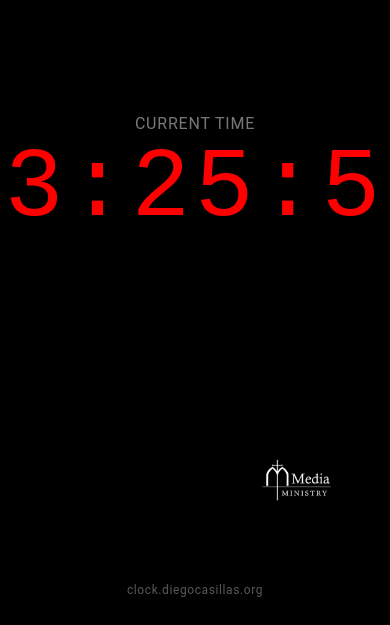
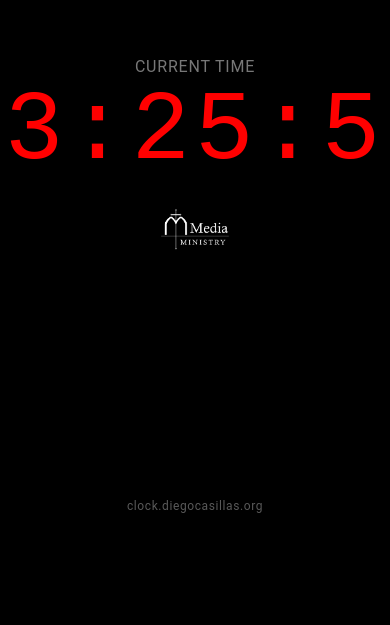
Before and after one commit to realdiegopoptart/production-clock, a plain HTML site: page index.html in a window 390 px wide. Shown: the part 303-928 px from the top of the page. After the commit the page ends 844 px from the top, so only its background shows below. Drawn offline with Linux system fonts and the light colour scheme; a web font is replaced by a local one.

Commit message:
Refactor layout and positioning of elements
Updated layout and positioning for responsive design.

```diff
--- a/index.html
+++ b/index.html
@@ -28,15 +28,29 @@
       margin: 0;
       text-align: center;
       overflow: hidden;
+      /* keep body positioned so we can absolutely center the main 'center' block */
+      position: relative;
     }
 
     main {
+      display: block;
+      width: 100%;
+      height: 100%;
+    }
+
+    /* Centering container that is truly centered in the viewport. The clock lives here. */
+    #center {
+      position: absolute;
+      top: 50%;
+      left: 50%;
+      transform: translate(-50%, -50%);
       display: flex;
       flex-direction: column;
       align-items: center;
       justify-content: center;
-      flex-grow: 1;
       width: 100%;
+      max-width: 100%;
+      pointer-events: none; /* children like logo are non-interactive by default */
     }
 
     #clock-label {
@@ -59,19 +73,46 @@
     }
 
     /* === BRAND LOGO === */
+    /* The logo is absolutely positioned relative to #center so it doesn't affect vertical centering. */
     #brand-logo {
-      position: fixed;
-      bottom: 2vw;
-      right: 2vw;
-      width: clamp(140px, 22vw, 300px);
+      position: absolute;
+      top: calc(100% + 0.6rem);
+      left: 50%;
+      /* Initial translateX used for centering; animation will also animate translateY and scale. */
+      transform: translateX(-50%);
+      display: block;
+      width: clamp(120px, 22vw, 300px);
       height: auto;
       max-width: 50%;
-      transition: opacity 0.3s ease;
-      pointer-events: none;
+      transition: opacity 0.3s ease, transform 0.15s ease;
+      pointer-events: none; /* don't intercept taps/clicks */
+      will-change: transform, opacity;
+      /* entrance animation: subtle fade + rise; short delay so clock appears first */
+      animation: logo-in 560ms cubic-bezier(.22,1,.36,1) 1 both;
+      animation-delay: 260ms;
     }
 
-    #brand-logo:hover {
-      opacity: 1;
+    /* hover left as no-op because pointer-events is none */
+    #brand-logo:hover { opacity: 1; }
+
+    /* Entrance keyframes: start slightly lower and faint, end at natural position and full opacity */
+    @keyframes logo-in {
+      from {
+        opacity: 0;
+        transform: translateX(-50%) translateY(8px) scale(0.985);
+      }
+      to {
+        opacity: 1;
+        transform: translateX(-50%) translateY(0) scale(1);
+      }
+    }
+
+    /* Respect users' reduced motion preferences */
+    @media (prefers-reduced-motion: reduce) {
+      #brand-logo {
+        animation: none !important;
+        transition: none !important;
+      }
     }
 
     footer {
@@ -89,24 +130,25 @@
         font-size: 20vw;
       }
       #brand-logo {
-        width: clamp(150px, 28vw, 260px);
-        bottom: 3vw;
-        right: 3vw;
+        width: clamp(140px, 28vw, 260px);
+        top: calc(100% + 0.45rem);
       }
     }
 
     @media (max-width: 600px) {
       body {
         justify-content: flex-start;
-        padding-top: 10vh;
+        /* Remove large 10vh top padding that pushed content down on many mobile browsers.
+           Use a tiny safe-area inset when available (for notched devices). */
+        padding-top: 0;
+        padding-top: env(safe-area-inset-top);
       }
       #clock {
         font-size: 25vw;
       }
       #brand-logo {
-        width: clamp(130px, 38vw, 220px);
-        bottom: 5vw;
-        right: 5vw;
+        width: clamp(110px, 38vw, 200px);
+        top: calc(100% + 0.4rem);
       }
     }
 
@@ -115,20 +157,21 @@
         font-size: 18vh;
       }
       #brand-logo {
-        bottom: 2vh;
-        right: 2vh;
+        top: calc(100% + 0.35rem);
       }
     }
   </style>
 </head>
 <body>
   <main>
-    <div id="clock-label">CURRENT TIME</div>
-    <div id="clock">00:00:00</div>
+    <div id="center">
+      <div id="clock-label">CURRENT TIME</div>
+      <div id="clock">00:00:00</div>
+      <img id="brand-logo" src="media_ministry.png" alt="Catholic Media Ministry Logo" />
+    </div>
   </main>
 
-  <!-- Replace "media_ministry.png" with your actual logo path or URL -->
-  <img id="brand-logo" src="media_ministry.png" alt="Catholic Media Ministry Logo" />
+  <!-- Logo moved into <main> above the clock label -->
 
   <footer>
     <p>clock.diegocasillas.org</p>
```
